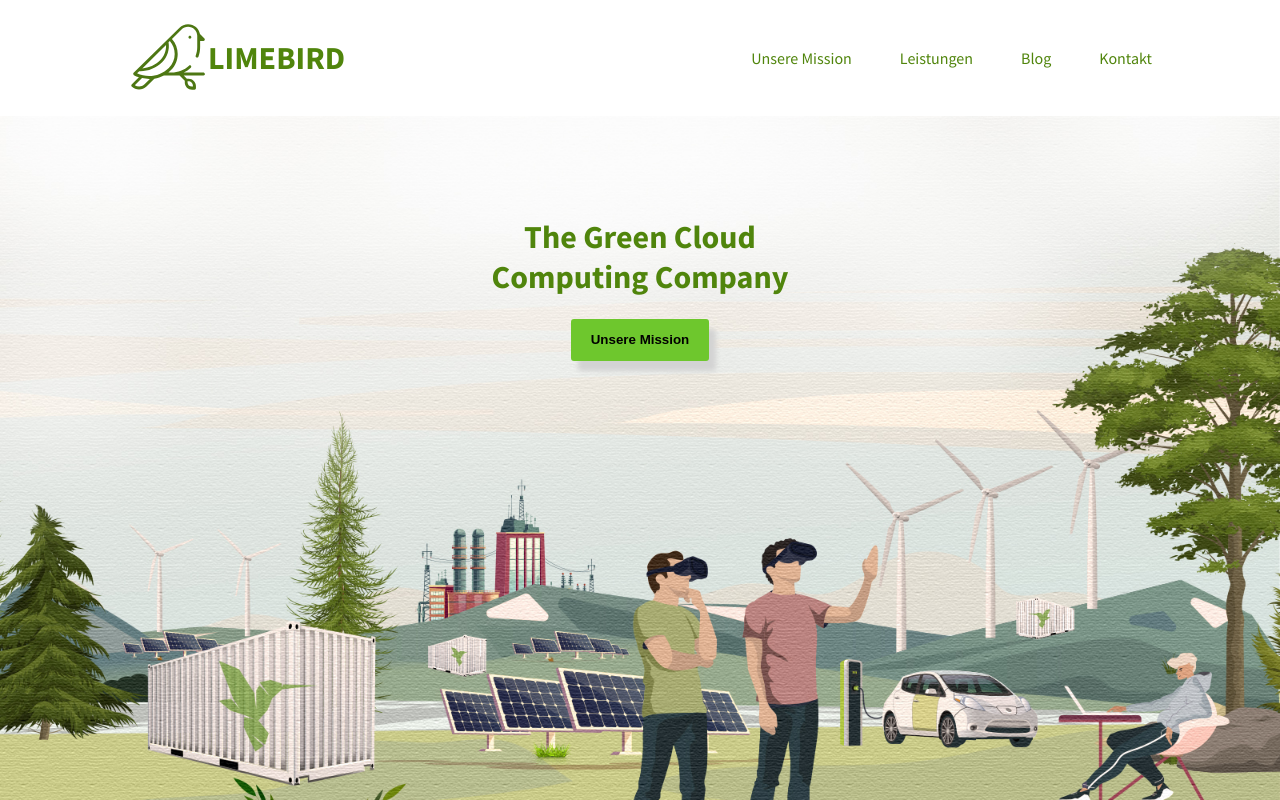
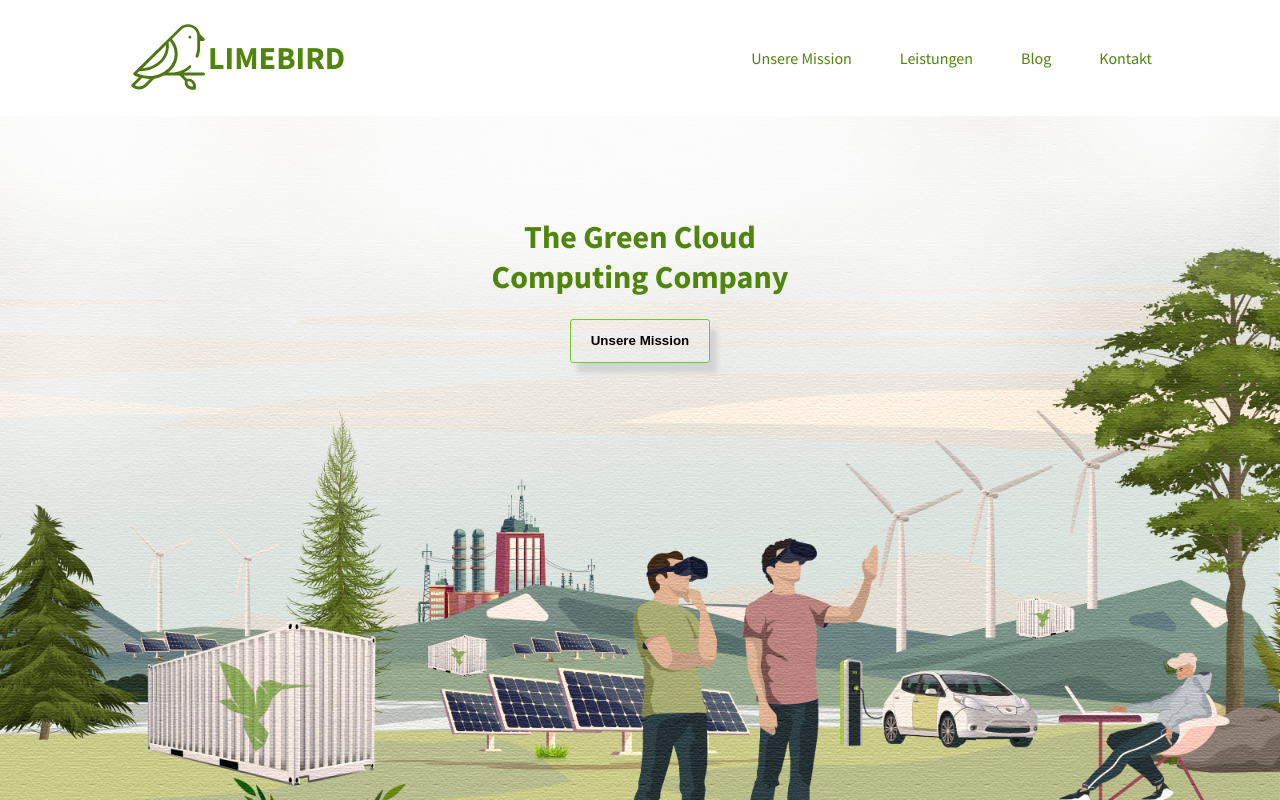
Before and after one commit to lenakujath/smarttec, a React (Create React App) app: page / in a window 1280 px wide. Shown: the top 800 px of the page. Built offline with nearby package versions, Linux system fonts and the light colour scheme.

Commit message:
adds button and fade animations

```diff
--- a/package.json
+++ b/package.json
@@ -9,6 +9,7 @@
     "node-sass": "^4.14.1",
     "react": "^16.13.1",
     "react-dom": "^16.13.1",
+    "react-reveal": "^1.2.2",
     "react-scripts": "3.4.1",
     "sass": "^1.29.0"
   },
--- a/src/components/advantages/Advantages.js
+++ b/src/components/advantages/Advantages.js
@@ -1,4 +1,4 @@
-import React from 'react';
+import React, { useState } from 'react';
 import './Advantages.css';
 import Card from '../card/Card';
 import Resilient from './Icon_Resilient.svg';
@@ -6,7 +6,7 @@ import Dezentral from './Icon_Dezentral.svg';
 import Nachhaltig from './Icon_Nachhaltigkeit.svg';
 
 
-const Mission = () => {
+const Advantages = () => {
 
     return (
         <>
@@ -40,4 +40,4 @@ const Mission = () => {
     );
 }
 
-export default Mission;
+export default Advantages;
--- a/src/components/banner/Banner.css
+++ b/src/components/banner/Banner.css
@@ -8,3 +8,17 @@
 .banner-text {
     padding: 5em 0;
 }
+
+.fade-in {
+	animation: fadeIn 3s;
+  	opacity: 1;
+}
+
+@keyframes fadeIn {
+    from {
+        opacity: 0;
+    }
+    to {
+       opacity: 1;
+    }
+  }
--- a/src/components/banner/Banner.js
+++ b/src/components/banner/Banner.js
@@ -1,19 +1,22 @@
-import React from 'react';
+import React, { useEffect } from 'react';
 import './Banner.css';
 import Button  from '../button/Button';
+import Zoom from 'react-reveal/Zoom';
 
 
 const Banner = () => {
 
     return (
-          <>
+
             <div className="banner">
-                    <div className="banner-text">
-                        <h1>The Green Cloud <br/> Computing Company</h1>
-                        <Button button="Unsere Mission"/>
-                    </div>
+                <Zoom>
+                  <div className="banner-text">
+                      <h1 className="fade-in">The Green Cloud <br/> Computing Company</h1>
+                      <Button button="Unsere Mission"/>
+                  </div>
+                </Zoom>
             </div>
-          </>
+
     );
 }
 
--- a/src/components/button/Button.css
+++ b/src/components/button/Button.css
@@ -1,10 +1,35 @@
 .main-button {
+    position: relative;
     color: black;
-    background-color: #6ec72d;
-    border: none;
+    background: none;
+    border: 1px solid #6ec72d;
     border-radius: 3px;
     font-weight: bold;
     padding: 1em 1.5em;
     cursor: pointer;
     box-shadow: 7px 10px 5px lightgrey;
+    transition:  0.s5 ease-in;
+    overflow: hidden;
+    z-index: 1;
+
 }
+
+/* .main-button:hover {
+    color: white;
+  } */
+
+  .main-button:before {
+    content: "";
+    position: absolute;
+    background: #6ec72d;
+    bottom: 0;
+    left: 0;
+    right: 100%;
+    top: 0;
+    z-index: -1;
+    transition: right 0.5s ease-in;
+  }
+
+  .main-button:hover:before {
+    right: 0;
+  }
--- a/src/components/features/Features.css
+++ b/src/components/features/Features.css
@@ -26,6 +26,15 @@
     border-radius: 6px;
     font-weight: bold;
     cursor: pointer;
+    transition: all .5s;
+}
+
+.learn-button:hover{
+    letter-spacing: 0.5em;
+  }
+
+.hide {
+    display: none;
 }
 
 @media (max-width: 750px) {
--- a/src/components/features/Features.js
+++ b/src/components/features/Features.js
@@ -4,9 +4,11 @@ import InfoText from '../infotext/InfoText';
 import Kubernetes from './Icon_KubernetesCluster.svg';
 import Chip from './Icon_Chip.svg';
 import Cloud from './Icon_Cloud.svg';
+import Fade from 'react-reveal/Fade';
 
 
 const Features = () => {
+
 
     return (
         <>
@@ -17,6 +19,7 @@ const Features = () => {
                             des Textes für Kyrillisch (also russisches Lorem Ipsum), Griechisch und Armenisch, da sich die
                             Alphabete dieser Sprachen für eine"
                 />
+                <Fade left>
                     <div className="feature-container">
                         <div className="text-left">
                             <h2>Virtuelle Maschinen</h2>
@@ -28,6 +31,8 @@ const Features = () => {
                         </div>
                         <img src={Chip} alt="Chip_Icon"/>
                     </div>
+                </Fade>
+                <Fade right>
                     <div className="feature-container">
                     <img src={Kubernetes} alt="Kubernetes_Icon" />
                         <div className="text-right">
@@ -38,6 +43,8 @@ const Features = () => {
                             <button className="learn-button">Learn More</button>
                         </div>
                 </div>
+                </Fade>
+                <Fade left>
                     <div className="feature-container">
                         <div className="text-left">
                             <h2>Edge Cloud</h2>
@@ -48,6 +55,7 @@ const Features = () => {
                         </div>
                         <img src={Cloud} alt="Cloud_Icon"/>
                     </div>
+                </Fade>
             </div>
           </>
     );
--- a/src/components/footer/Footer.js
+++ b/src/components/footer/Footer.js
@@ -1,6 +1,7 @@
 import React from 'react';
 import './Footer.css';
 import Bird from './Icon_Bird.svg';
+import Fade from 'react-reveal/Fade';
 
 
 const Footer = () => {
@@ -10,10 +11,12 @@ const Footer = () => {
                 <div className="container">
                     <div className="container-footer">
                         <div className="col-left">
+                        <Fade left>
                             <div className="logo-title">
                             <img src={Bird} style={{width: '5em'}} alt="LIMEBIRD_Logo"/>
                             <h1>LIME<span>BIRD</span></h1>
                             </div>
+                        </Fade>
                             <p>Angaben gemäß §5 TMG <br/>LIMEBIRD Gmbh</p>
                             <p>Dossenheimer Str.32 <br/> 68775 Ketsch</p>
                         </div>
--- a/src/components/mission/Mission.js
+++ b/src/components/mission/Mission.js
@@ -1,4 +1,4 @@
-import React from 'react';
+import React, { useEffect } from 'react';
 import './Mission.css';
 import InfoText from '../infotext/InfoText';
 import Card from '../card/Card';
@@ -6,6 +6,7 @@ import CO2 from './Icon_CO2.svg';
 import Map from './Icon_Germany_Map.svg';
 import Earth from './Icon_EarthLeaves.svg';
 import Button from '../button/Button';
+import Fade from 'react-reveal/Fade';
 
 
 const Mission = () => {
@@ -13,6 +14,7 @@ const Mission = () => {
     return (
         <>
             <div className="container">
+              <Fade top>
                 <InfoText title="Unsere Mission"
                           text="Dieser Text liegt in verschiedenen Variationen vor, auf dieser Website finden sie Transliterationen
                           des Textes für Kyrillisch (also russisches Lorem Ipsum), Griechisch und Armenisch, da sich die
@@ -38,6 +40,7 @@ const Mission = () => {
                     cardText="Der Text liegt in vielen Variationen vor auf dieser Website"
                   />
                 </div>
+                </Fade>
                 <Button button="Mehr erfahren"/>
             </div>
           </>
```
Also changed, not shown: 1 other file (tests, documents, lock files or other folders). Lines whose indentation alone changed are shown as unchanged.
